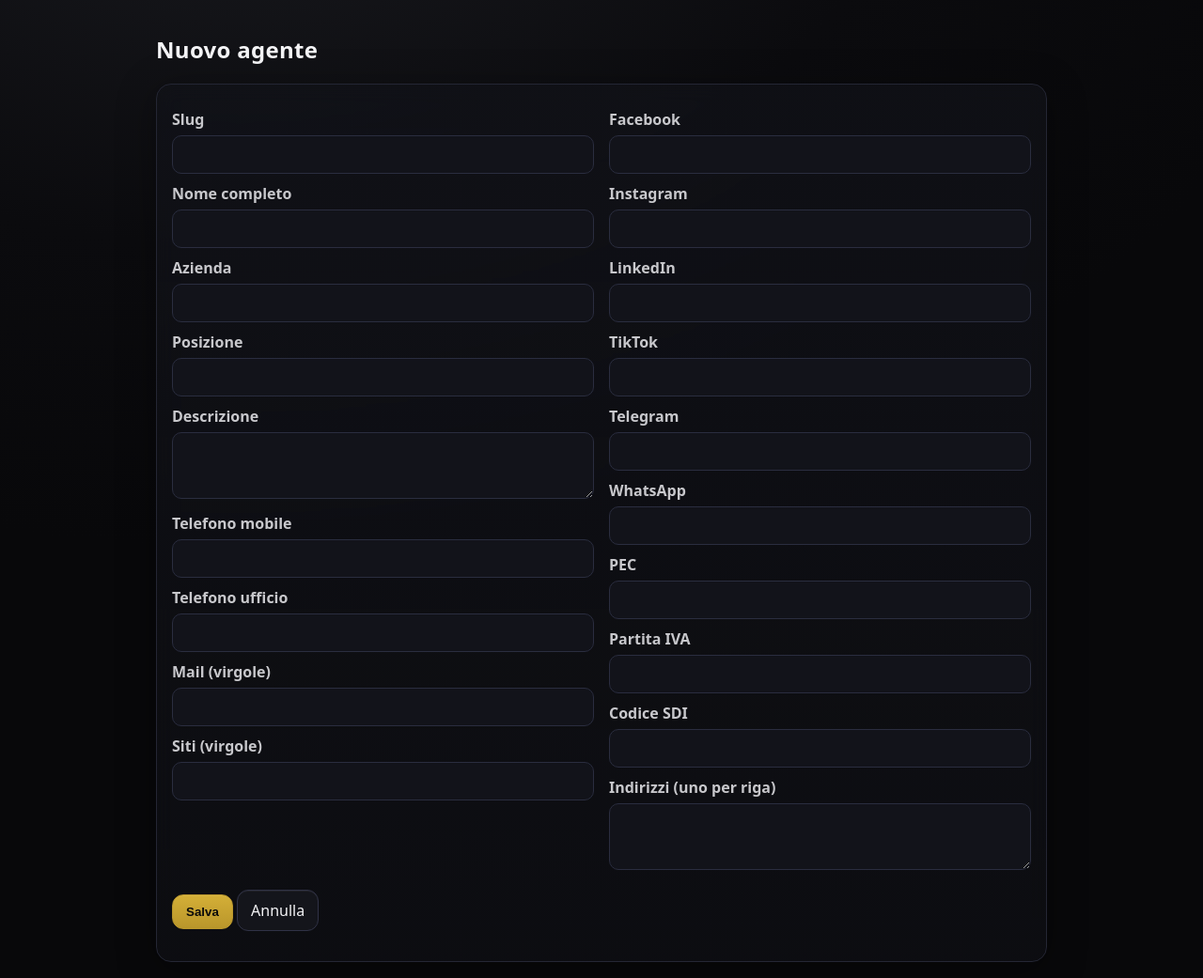
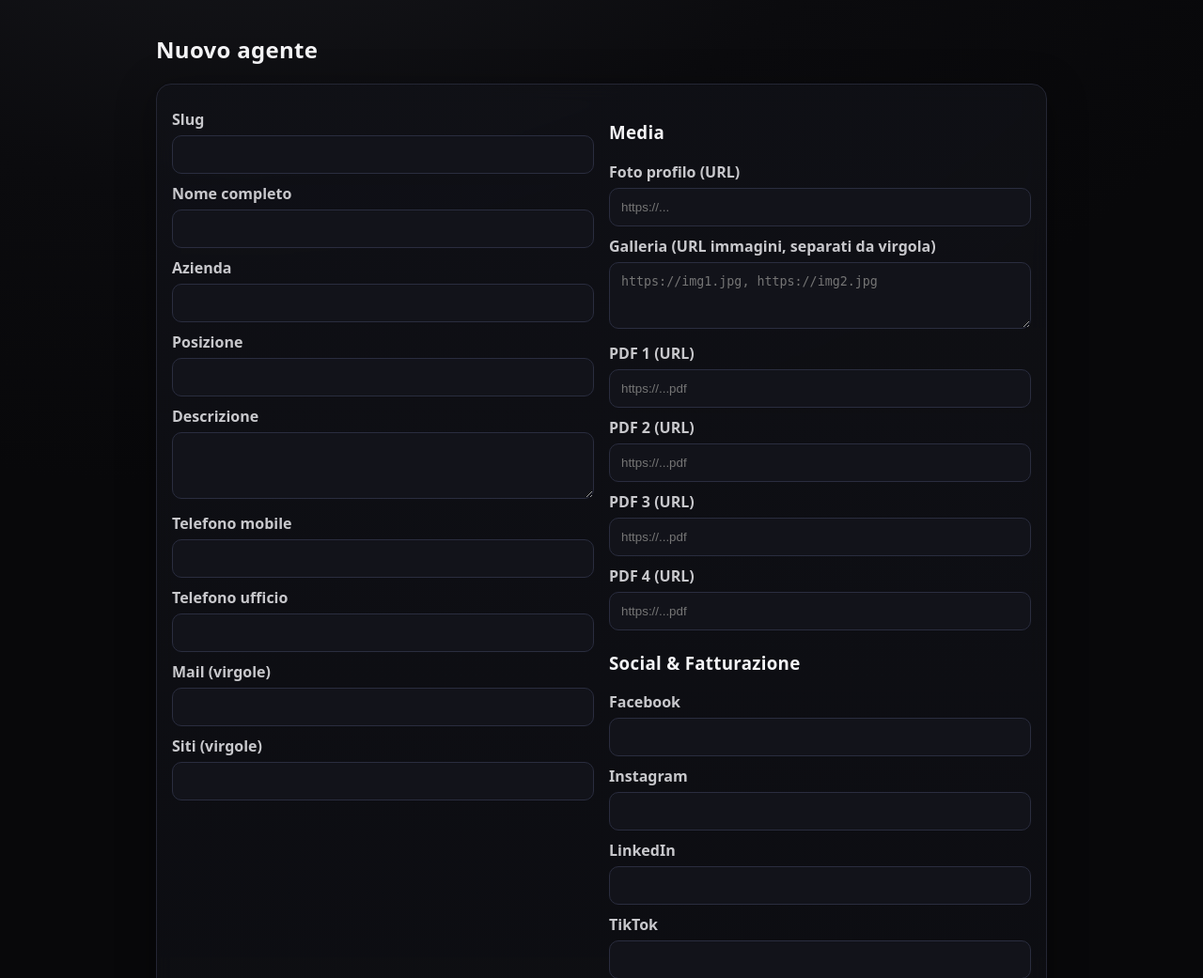
Before and after one commit to gidl59/pay4you-cards-luxury, a Flask app: page /admin/new in a window 1280 px wide. Shown: the part 99-1140 px from the top of the page at 94% size. Run offline with Flask 3, Linux system fonts and the light colour scheme; the visitor is signed in with stand-in values (Sample User, id 1).

Commit message:
Add fields for media and social links in agent form

```diff
--- a/templates/agent_form.html
+++ b/templates/agent_form.html
@@ -10,24 +10,42 @@
       <label>Azienda</label><input name="company" value="{{ agent.company if agent else '' }}">
       <label>Posizione</label><input name="role" value="{{ agent.role if agent else '' }}">
       <label>Descrizione</label><textarea name="bio" rows="3">{{ agent.bio if agent else '' }}</textarea>
+
       <label>Telefono mobile</label><input name="phone_mobile" value="{{ agent.phone_mobile if agent else '' }}">
       <label>Telefono ufficio</label><input name="phone_office" value="{{ agent.phone_office if agent else '' }}">
+
       <label>Mail (virgole)</label><input name="emails" value="{{ agent.emails if agent else '' }}">
       <label>Siti (virgole)</label><input name="websites" value="{{ agent.websites if agent else '' }}">
     </div>
+
     <div>
+      <h3>Media</h3>
+      <label>Foto profilo (URL)</label>
+      <input name="photo_url" value="{{ agent.photo_url if agent else '' }}" placeholder="https://...">
+
+      <label>Galleria (URL immagini, separati da virgola)</label>
+      <textarea name="gallery_urls" rows="3" placeholder="https://img1.jpg, https://img2.jpg">{{ agent.gallery_urls if agent else '' }}</textarea>
+
+      <label>PDF 1 (URL)</label><input name="pdf1_url" value="{{ agent.pdf1_url if agent else '' }}" placeholder="https://...pdf">
+      <label>PDF 2 (URL)</label><input name="pdf2_url" value="{{ agent.pdf2_url if agent else '' }}" placeholder="https://...pdf">
+      <label>PDF 3 (URL)</label><input name="pdf3_url" value="{{ agent.pdf3_url if agent else '' }}" placeholder="https://...pdf">
+      <label>PDF 4 (URL)</label><input name="pdf4_url" value="{{ agent.pdf4_url if agent else '' }}" placeholder="https://...pdf">
+
+      <h3>Social & Fatturazione</h3>
       <label>Facebook</label><input name="facebook" value="{{ agent.facebook if agent else '' }}">
       <label>Instagram</label><input name="instagram" value="{{ agent.instagram if agent else '' }}">
       <label>LinkedIn</label><input name="linkedin" value="{{ agent.linkedin if agent else '' }}">
       <label>TikTok</label><input name="tiktok" value="{{ agent.tiktok if agent else '' }}">
       <label>Telegram</label><input name="telegram" value="{{ agent.telegram if agent else '' }}">
       <label>WhatsApp</label><input name="whatsapp" value="{{ agent.whatsapp if agent else '' }}">
+
       <label>PEC</label><input name="pec" value="{{ agent.pec if agent else '' }}">
       <label>Partita IVA</label><input name="piva" value="{{ agent.piva if agent else '' }}">
       <label>Codice SDI</label><input name="sdi" value="{{ agent.sdi if agent else '' }}">
       <label>Indirizzi (uno per riga)</label><textarea name="addresses" rows="3">{{ agent.addresses if agent else '' }}</textarea>
     </div>
   </div>
+
   <p>
     <button class="btn primary" type="submit">Salva</button>
     <a class="btn" href="{{ url_for('admin_home') }}">Annulla</a>
```
